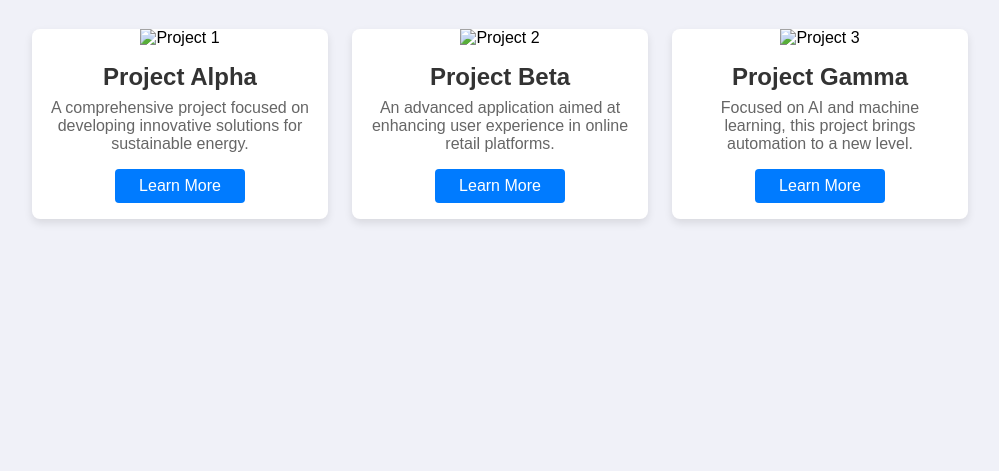
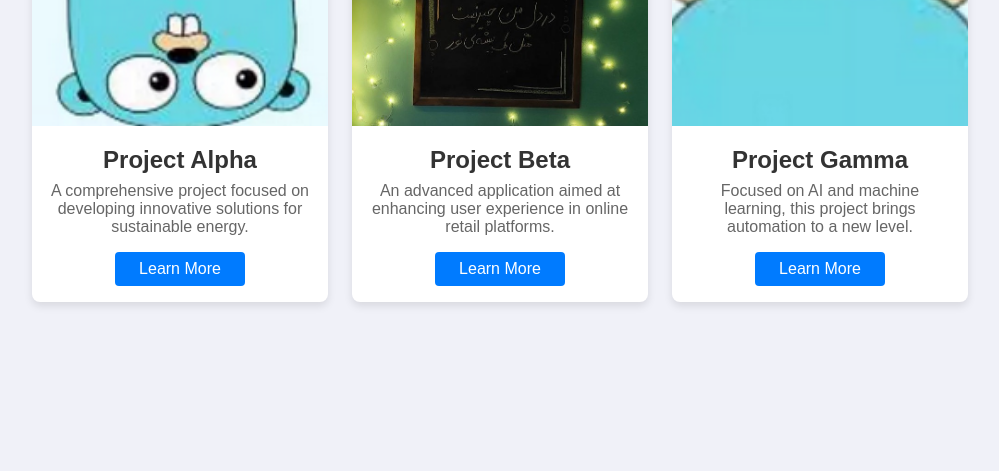
Before and after one commit to MehradMilan/SELT-Webpage, a website: page src/projects.html in a window 1280 px wide. Shown: the part 329-800 px from the top of the page, without its empty margins (140-1139 px from the left). Drawn offline with Linux system fonts and the light colour scheme.

Commit message:
Fix: img addresses

```diff
--- a/src/projects.html
+++ b/src/projects.html
@@ -16,7 +16,7 @@
         <section class="projects-grid">
             <!-- Project 1 -->
             <div class="project-card">
-                <img src="project1.png" alt="Project 1">
+                <img src="img/Project1.png" alt="Project 1">
                 <h2>Project Alpha</h2>
                 <p>A comprehensive project focused on developing innovative solutions for sustainable energy.</p>
                 <a href="#" class="btn">Learn More</a>
@@ -24,7 +24,7 @@
 
             <!-- Project 2 -->
             <div class="project-card">
-                <img src="project2.jpg" alt="Project 2">
+                <img src="img/Project2.jpg" alt="Project 2">
                 <h2>Project Beta</h2>
                 <p>An advanced application aimed at enhancing user experience in online retail platforms.</p>
                 <a href="#" class="btn">Learn More</a>
@@ -32,7 +32,7 @@
 
             <!-- Project 3 -->
             <div class="project-card">
-                <img src="project3.png" alt="Project 3">
+                <img src="img/Project3.png" alt="Project 3">
                 <h2>Project Gamma</h2>
                 <p>Focused on AI and machine learning, this project brings automation to a new level.</p>
                 <a href="#" class="btn">Learn More</a>
```
